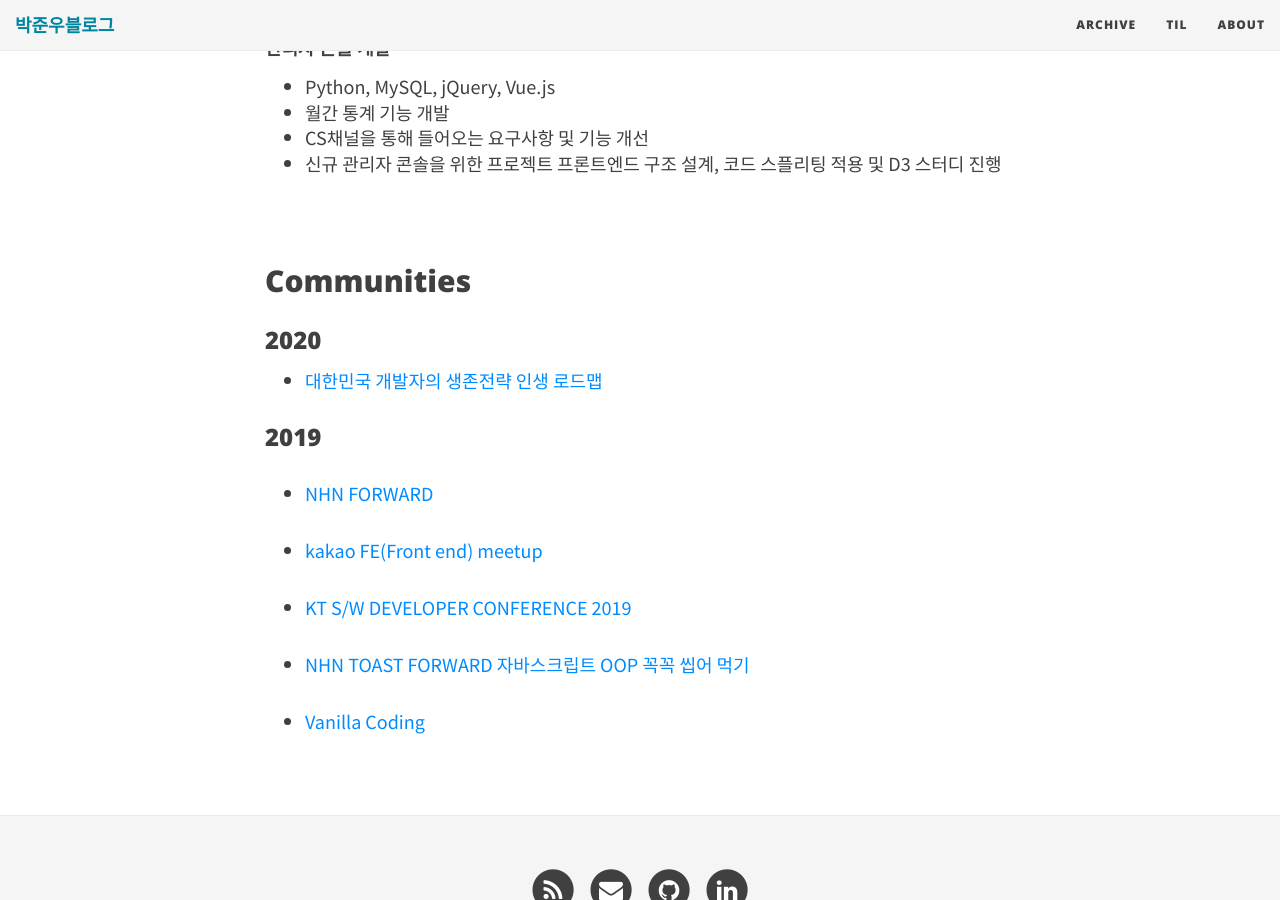
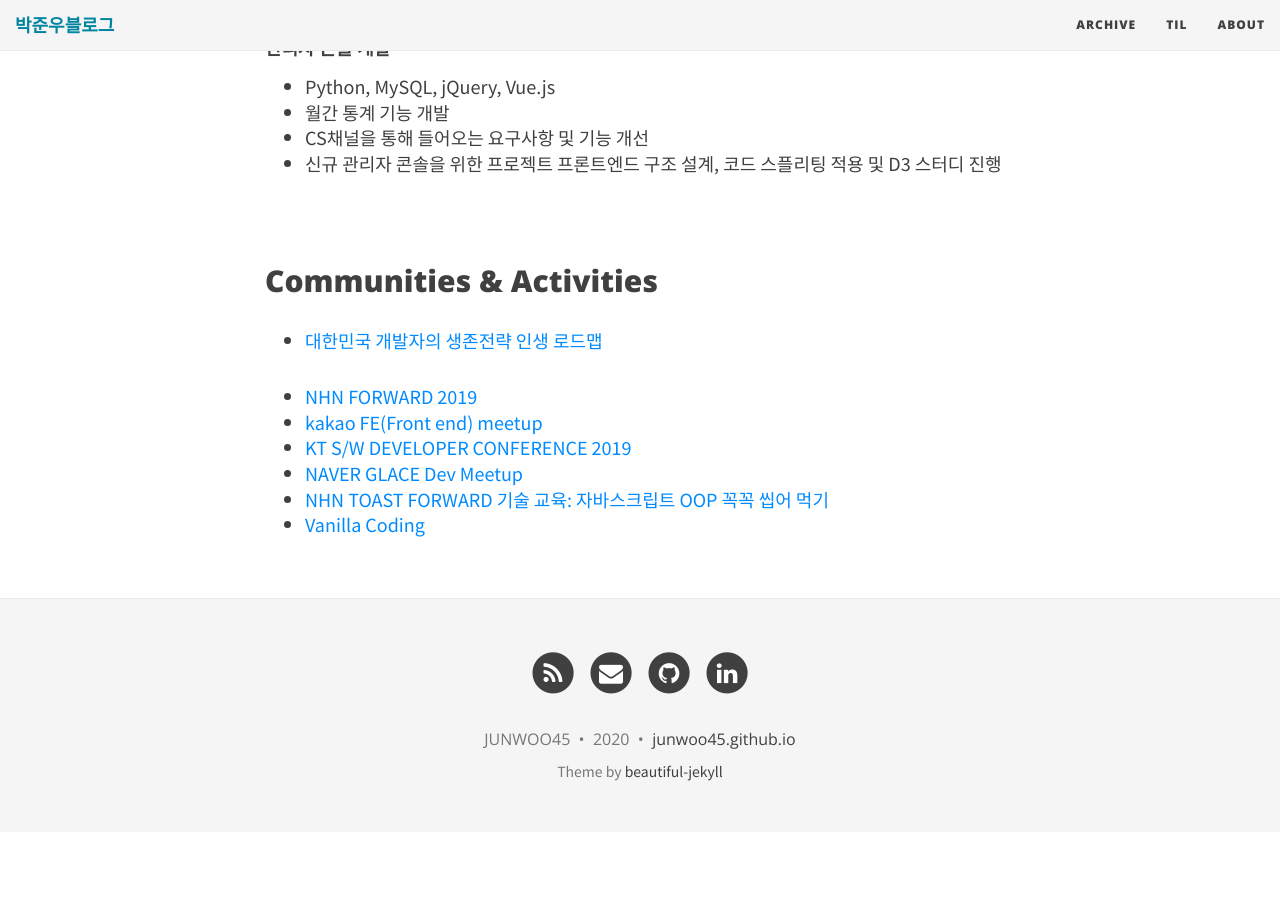
Before and after one commit to JUNWOO45/junwoo45.github.io.archived, a Jekyll site: the page built from aboutme.md, in a window 1280 px wide and 900 px high, scrolled down 1341 px. Built offline with Jekyll 4.4.1, drawn with Linux system fonts in a browser that asks for light colours; nearby versions of some CDN libraries; after the commit the page ends 2173 px from its top, so only the background shows below that.

Commit message:
docs: aboutme 수정

```diff
--- a/aboutme.md
+++ b/aboutme.md
@@ -49,20 +49,13 @@ subtitle: 프론트엔드 개발자 박준우입니다.
 
 <br>
 
-## Communities
-
-### 2020
+## Communities & Activities
 
 - [대한민국 개발자의 생존전략 인생 로드맵](https://www.onoffmix.com/event/205305){:target="_blank"}
 
-### 2019
-
-- [NHN FORWARD](https://forward.nhn.com/2019/seoul/){:target="_blank"}
-
+- [NHN FORWARD 2019](https://forward.nhn.com/2019/seoul/){:target="_blank"}
 - [kakao FE(Front end) meetup](https://tech.kakao.com/2019/10/24/kakao-fefront-end-meetup-2/){:target="_blank"}
-
 - [KT S/W DEVELOPER CONFERENCE 2019](https://festa.io/events/344){:target="_blank"}
-
-- [NHN TOAST FORWARD 자바스크립트 OOP 꼭꼭 씹어 먹기](https://onoffmix.com/event/181202){:target="_blank"}
-
+- [NAVER GLACE Dev Meetup](){:target="_blank"}
+- [NHN TOAST FORWARD 기술 교육: 자바스크립트 OOP 꼭꼭 씹어 먹기](https://onoffmix.com/event/181202){:target="_blank"}
 - [Vanilla Coding](https://www.vanillacoding.co/){:target="_blank"}
```
